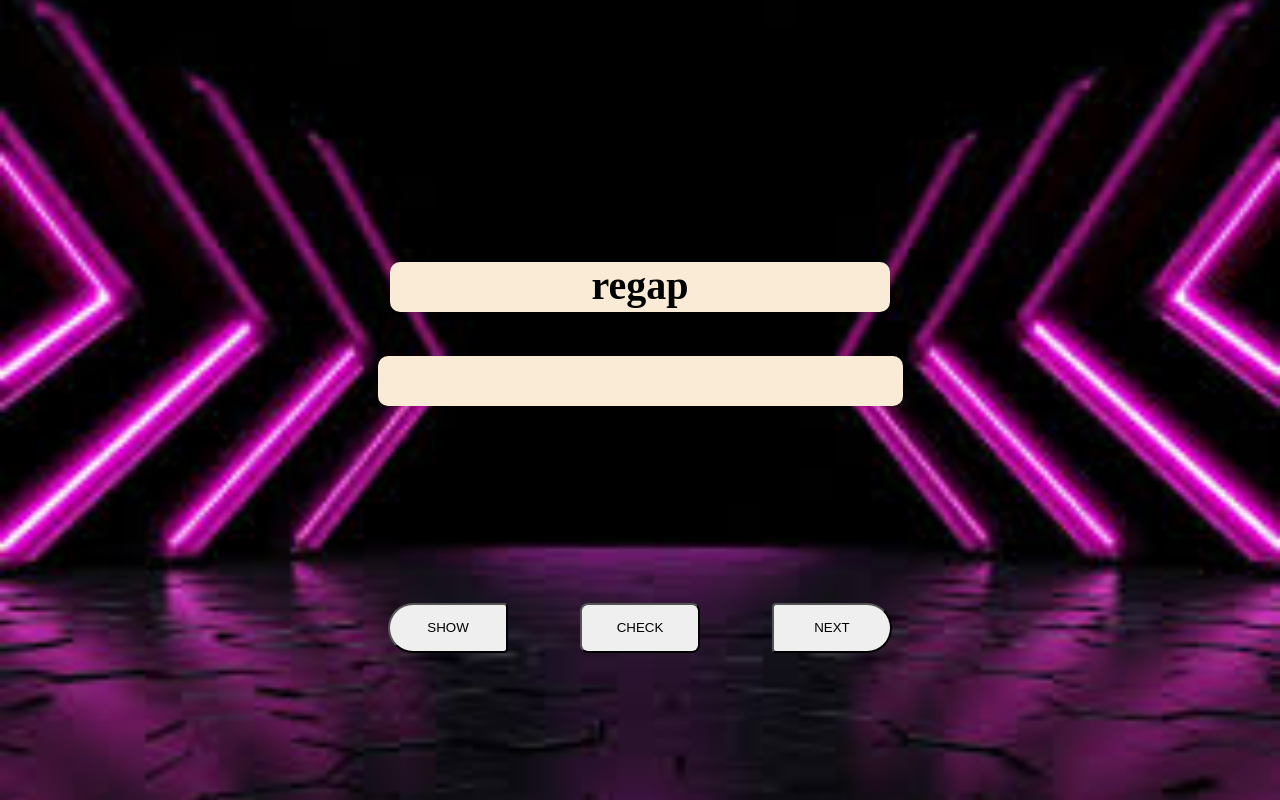
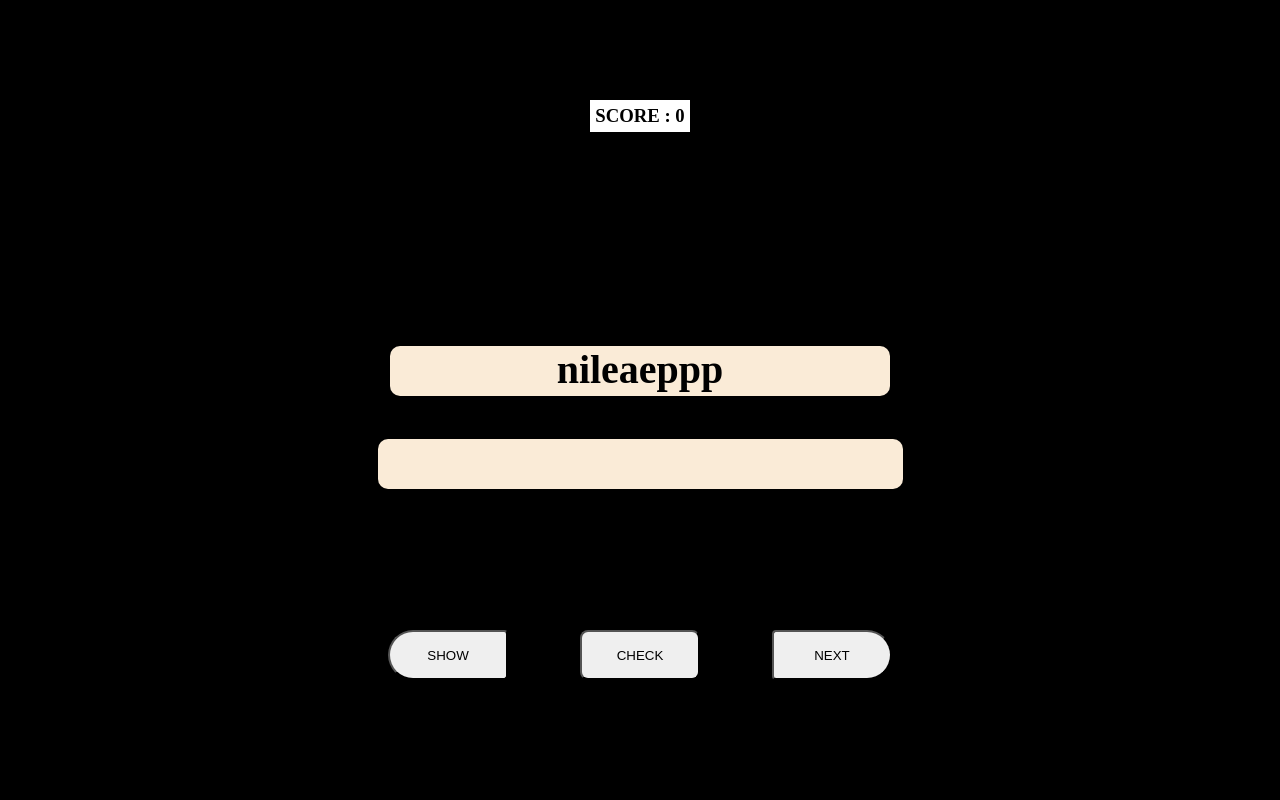
Before and after one commit to Manvith-003/Guess-The-Word, a PHP site: page /game.php in a window 1280 px wide. Run offline with PHP 8.4, Linux system fonts and the light colour scheme.

Commit message:
upgraded code

```diff
--- a/game.php
+++ b/game.php
@@ -10,6 +10,9 @@
 <body onload="shuffledWord()">
     <div class="main">
         <div class="box">
+        <div class="score">
+            <h3 id="point">SCORE : 0</h3>
+        </div>
             <div class="container">
                 <h3 id="answer"></h3>
                 <h3 id="question"></h3>
--- a/script1.js
+++ b/script1.js
@@ -6,8 +6,6 @@ var answer=document.getElementById("answer");
 var btncheck=document.getElementById("btncheck");
 
 
-
-// Function to shuffle letters of a word
 function shuffleLetters(word) {
 
     // Split the word into an array of characters
@@ -22,7 +20,6 @@ function shuffleLetters(word) {
     // Join the shuffled array back into a string
     let shuffled = letters.join('');
     return shuffled;
-    // Display the shuffled word in the answer element
 
 }
 
@@ -34,8 +31,9 @@ function shuffleLetters(word) {
 //     // Call shuffleLetters function with the input value
 //     shuffleLetters(inputValue);
 // });
-let arr=["manvith","nishitha","thrishala","yashodha","purushothama","dishan","apple", "banana", "orange", "grape", "pineapple"];
 
+let arr=["apple", "banana", "orange", "grape", "pineapple"];
+let point=0;
 let random;
 function shuffledWord(){
     const randomIndex = Math.floor(Math.random() * arr.length);
@@ -46,17 +44,26 @@ function shuffledWord(){
  input.value="";
  btncheck.disabled = false;
  answer.style.visibility='hidden';
+}
 
 
-}
 function checkcorrect(){
    var ans=input.value;
    if (ans==random){
+
+    // answer.style.visibility='visible';
+    // answer.innerText="correct";
     alert('correct');
     shuffledWord()
+    point=point+1;
+    // score.innerText="SCORE"+point;
+    document.getElementById("point").innerText="SCORE"+point;
+
    }
    else{
-    alert('incorrect')
+    // alert('incorrect');
+    answer.style.visibility='visible';
+    answer.innerText="Incorrect";
    }
 }
 
--- a/style.css
+++ b/style.css
@@ -1,6 +1,10 @@
 *{
     margin: 0;
     padding: 0;
+}
+span{
+    color:white;
+    font-size: 40px ;
 }
 .main{
     width:100%;
@@ -9,8 +13,8 @@
     justify-content: center;
     align-items: center;
     /* padding: auto; */
-    /* background-color: black; */
-    background-image: url(images/images.jpg);
+    background-color: black;
+    /* background-image: url(images/images.jpg); */
 
     /* Center and scale the image nicely */
     background-position: center;
@@ -39,6 +43,10 @@ a{
     background-color:transparent;
     border-radius: 5px 100px;
 
+}
+.score{
+    background-color: white;
+    padding: 5px;
 }
 .container{
 display: flex;
```
